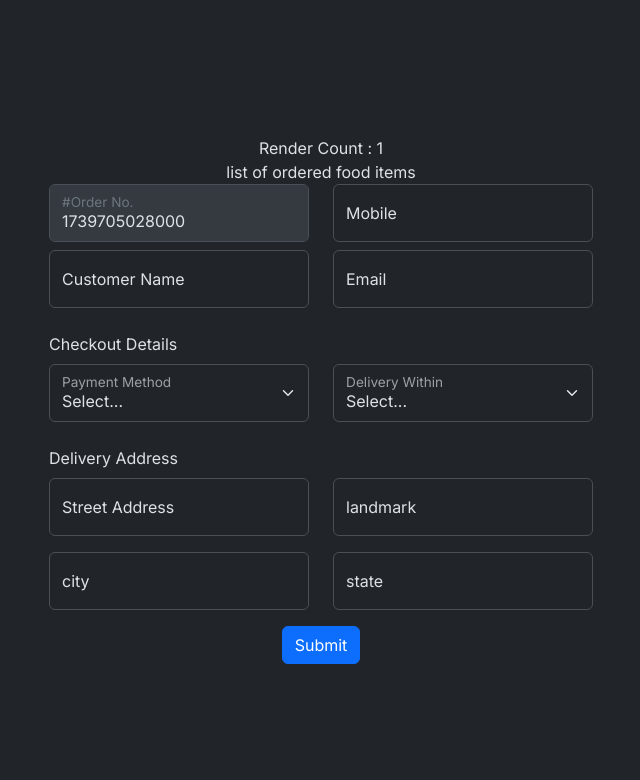
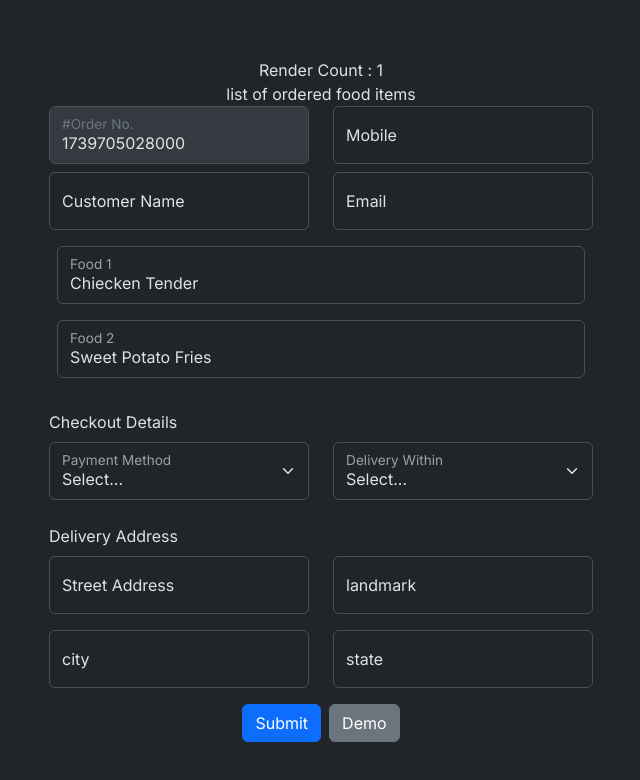
Before and after one commit to GalHayne/React_Hook_Forms, a React (Vite) app: page / in a window 1280 px wide. Shown: the top 780 px of the page, without its empty margins (319-959 px from the left). Built offline with nearby package versions, Linux system fonts and the light colour scheme.

Commit message:
create foodItems component

```diff
--- a/src/controls/SubmitButton.tsx
+++ b/src/controls/SubmitButton.tsx
@@ -1,16 +1,25 @@
+import { Control, useFormState } from "react-hook-form";
+
 type SubmitButtonProps = React.ButtonHTMLAttributes<HTMLButtonElement> & {
-  isSubmitting?: boolean;
+  // eslint-disable-next-line @typescript-eslint/no-explicit-any
+  control? : Control<any, any>
 };
 
 export const SubmitButton = (props: SubmitButtonProps) => {
   const {
-    isSubmitting = undefined,
     className = "btn-primary",
     value,
+    control = undefined,
     ...other
   } = props;
 
+
+  let isSubmitting = undefined;
+  if (control) ({isSubmitting} = useFormState({control}))
+
+
   return (
+    <>
       <button
         type="submit"
         className={`btn ${className}`}
@@ -25,10 +34,12 @@ export const SubmitButton = (props: SubmitButtonProps) => {
               className="spinner-border spinner-border-sm"
               aria-hidden="true"
             ></span>
-          <span role="status" className="ms-1">{value}</span>
-
+            <span role="status" className="ms-1">
+              {value}
+            </span>
           </>
         )}
       </button>
+    </>
   );
 };
--- a/src/pages/FoodDelivery/FoodDeliveryForm.tsx
+++ b/src/pages/FoodDelivery/FoodDeliveryForm.tsx
@@ -5,6 +5,7 @@ import { FoodDeliveryFormType } from "../../types";
 import { DeliveryAddressForm } from "./components/DeliveryAddressForm";
 import { FoodDeliverMaster } from "./components/FoodDeliverMaster";
 import { SubmitButton } from "../../controls/SubmitButton";
+import FoodItems from "./components/FoodItems";
 
 
 const RenderCount = getRenderCount();
@@ -21,6 +22,10 @@ export const FoodDeliveryForm = () => {
         email: "",
         paymentMethod: "",
         deliveryIn: 0,
+        foodItems: [
+          { name: "Chiecken Tender" },
+          { name: "Sweet Potato Fries" },
+        ],
         address: {
           streetAddress: "",
           landmark: "",
@@ -32,18 +37,22 @@ export const FoodDeliveryForm = () => {
 
     const {
       handleSubmit,
-      formState: {isSubmitting}
+      control,
+      setValue,
     } = methods;
 
-    console.log("🚀 ~ FoodDeliveryForm ~ isSubmitting:", isSubmitting)
 
-  const onSubmit = async (fomrData: FoodDeliveryFormType) => {
-    await new Promise(resolve => setTimeout(resolve,2000))
-    console.log("🚀 ~ onSubmit ~ fomrData:", fomrData);
-  };
+    const onSubmit = async (fomrData: FoodDeliveryFormType) => {
+      await new Promise(resolve => setTimeout(resolve,3000))
+      console.log("🚀 ~ onSubmit ~ fomrData:", fomrData);
+    };
 
-  const onError = (error: FieldErrors) => {
-    console.log("🚀 ~ onSubmit ~ error:", error);
+    const onDemo = () => {
+      setValue("paymentMethod", "COD", {shouldValidate: false})
+    }
+
+    const onError = (error: FieldErrors) => {
+      console.log("🚀 ~ onSubmit ~ error:", error);
   };
 
   return (
@@ -56,11 +65,13 @@ export const FoodDeliveryForm = () => {
       <div>list of ordered food items</div>
       <FormProvider {...methods}>
         <FoodDeliverMaster />
+        <FoodItems/>
         <CheckoutForm />
         <DeliveryAddressForm />
       </FormProvider>
 
-      <SubmitButton value="Submit" isSubmitting={isSubmitting}/>
+      <SubmitButton value="Submit" control={control}/>
+      <button onClick={onDemo} className="btn btn-secondary ms-2">Demo</button>
     </form>
   );
 };
--- a/src/pages/FoodDelivery/components/CheckoutForm.tsx
+++ b/src/pages/FoodDelivery/components/CheckoutForm.tsx
@@ -1,6 +1,8 @@
-import { useFormContext } from "react-hook-form";
+import { useFormContext, useFormState, useWatch } from "react-hook-form";
 import { CheckoutFormType, SelectOptionsType } from "../../../types";
 import { Select } from "../../../controls/Select";
+import { getRenderCount } from "../../../utils/useRenderCount";
+import { useEffect } from "react";
 
 const paymentOptions: SelectOptionsType[] = [
   { value: "", text: "Select..." },
@@ -16,11 +18,14 @@ const deliveryInOptions: SelectOptionsType[] = [
   { value: 180, text: "3 Hours" },
 ];
 
+const RenderCount = getRenderCount();
+
 export const CheckoutForm = () => {
-    const {
-        register,
-        formState: { errors },
-      } = useFormContext<CheckoutFormType>();
+  const { register } = useFormContext<CheckoutFormType>();
+
+  const { errors } = useFormState<CheckoutFormType>({
+    name: ["paymentMethod", "deliveryIn"], exact: true
+  });
 
 
   return (
--- a/src/pages/FoodDelivery/components/DeliveryAddressForm.tsx
+++ b/src/pages/FoodDelivery/components/DeliveryAddressForm.tsx
@@ -1,15 +1,20 @@
-import { useFormContext } from "react-hook-form";
+import { useFormContext, useFormState } from "react-hook-form";
 import { TextField } from "../../../controls/TextField";
 import { AddressFormType } from "../../../types";
+import { getRenderCount } from "../../../utils/useRenderCount";
+
+const RenderCount = getRenderCount();
 
 export const DeliveryAddressForm = () => {
   const {
-    register,
-    formState: { errors },
+    register
   } = useFormContext<{ address: AddressFormType }>();
+
+  const { errors } = useFormState< {address: AddressFormType}>({name: "address"});
 
   return (
     <>
+      {/* <RenderCount /> */}
       <div className="text-start dw-bold mt-4 mb-2">Delivery Address</div>
       <div className="row mb-3">
         <div className="col">
--- a/src/pages/FoodDelivery/components/FoodDeliverMaster.tsx
+++ b/src/pages/FoodDelivery/components/FoodDeliverMaster.tsx
@@ -1,16 +1,21 @@
-import { useFormContext } from "react-hook-form";
+import { useFormContext, useFormState } from "react-hook-form";
 import { TextField } from "../../../controls/TextField";
 import { FoodDeliveryMasterFormType } from "../../../types";
+import { getRenderCount } from "../../../utils/useRenderCount";
+
+const RenderCount = getRenderCount();
 
 export const FoodDeliverMaster = () => {
 
     const {
         register,
-        formState: { errors },
       } = useFormContext<FoodDeliveryMasterFormType>();
+
+      const {errors} = useFormState<FoodDeliveryMasterFormType>({name: ["orderNo", "customerName", "mobile", "email"], exact: true});
 
   return (
     <div>
+      {/* <RenderCount/> */}
         <div className="row mb-2">
         <div className="col">
           <TextField
--- /dev/null
+++ b/src/pages/FoodDelivery/components/FoodItems.tsx
@@ -0,0 +1,39 @@
+import { useFormContext, useFormState } from "react-hook-form";
+import { FoodItemType } from "../../../types";
+import { TextField } from "../../../controls/TextField";
+
+const FoodItems = () => {
+  const { register } = useFormContext<{ foodItems: FoodItemType[] }>();
+
+  const { errors } = useFormState< {foodItems: FoodItemType[]}>({name: "foodItems"});
+  console.log("🚀 ~ FoodItems ~ errors:", errors)
+
+  return (
+    <table className="table table-borderless table-hover">
+      <tbody>
+        <tr>
+          <td>
+            <TextField
+              type="text"
+              label="Food 1"
+              {...register("foodItems.0.name", {required: "This field is required"})}
+              error={errors?.foodItems?.[0]?.name}
+              />
+          </td>
+        </tr>
+        <tr>
+          <td>
+            <TextField
+              type="text"
+              label="Food 2"
+              {...register("foodItems.1.name", {required: "This field 2 is required"})}
+              error={errors?.foodItems?.[1]?.name}
+              />
+          </td>
+        </tr>
+      </tbody>
+    </table>
+  );
+};
+
+export default FoodItems;
--- a/src/types/index.ts
+++ b/src/types/index.ts
@@ -17,8 +17,13 @@ export type FoodDeliveryMasterFormType = {
   email: string;
 };
 
+export type FoodItemType = {
+  name: string
+}
+
 export type FoodDeliveryFormType = {
   address: AddressFormType
+  foodItems:FoodItemType[]
 } & CheckoutFormType & FoodDeliveryMasterFormType;
 
 export type SelectOptionsType =
```
Lines whose indentation alone changed are shown as unchanged.
